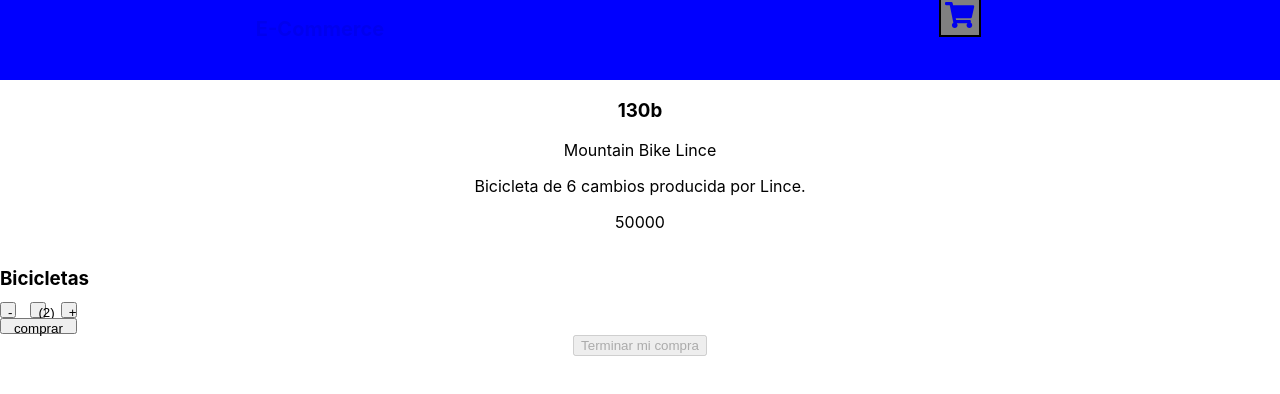
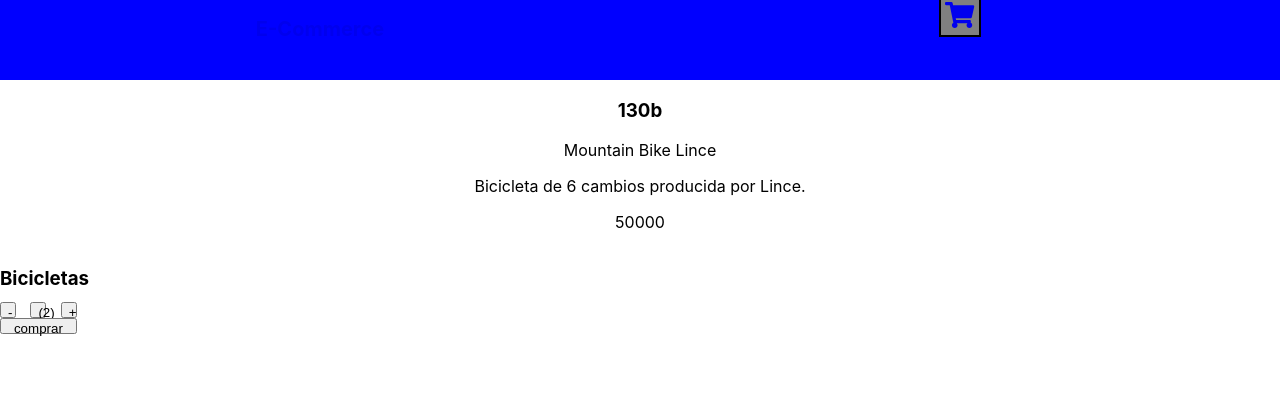
Before and after one commit to BladeRunner24/Proyecto-React, a React (Create React App) app: page /item/130b in a window 1280 px wide. Shown: the top 394 px of the page. Built offline with nearby package versions, Linux system fonts and the light colour scheme.

Commit message:
Update itemDetail.js

```diff
--- a/src/components/itemDetail.js
+++ b/src/components/itemDetail.js
@@ -24,8 +24,7 @@ export default function ItemDetail (props) {
             <p>{props.descripcion}</p>
             <p>{props.precio}</p>
           </div>
-          <ItemCount apagado = {onAdd} disabled = {onLine === false}  title = 'Bicicletas' accion = 'comprar' max = {5} min = {1} amount = {1}/>
-          <Link to = "/carrito"><button disabled = {onLine === true}>Terminar mi compra</button></Link>
+          {onLine ? <ItemCount apagado = {onAdd} title = 'Bicicletas' accion = 'comprar' max = {5} min = {1} amount = {1}/> : <Link to = "/carrito"><button>Terminar mi compra</button></Link>}
         </>
     );
 };
```
